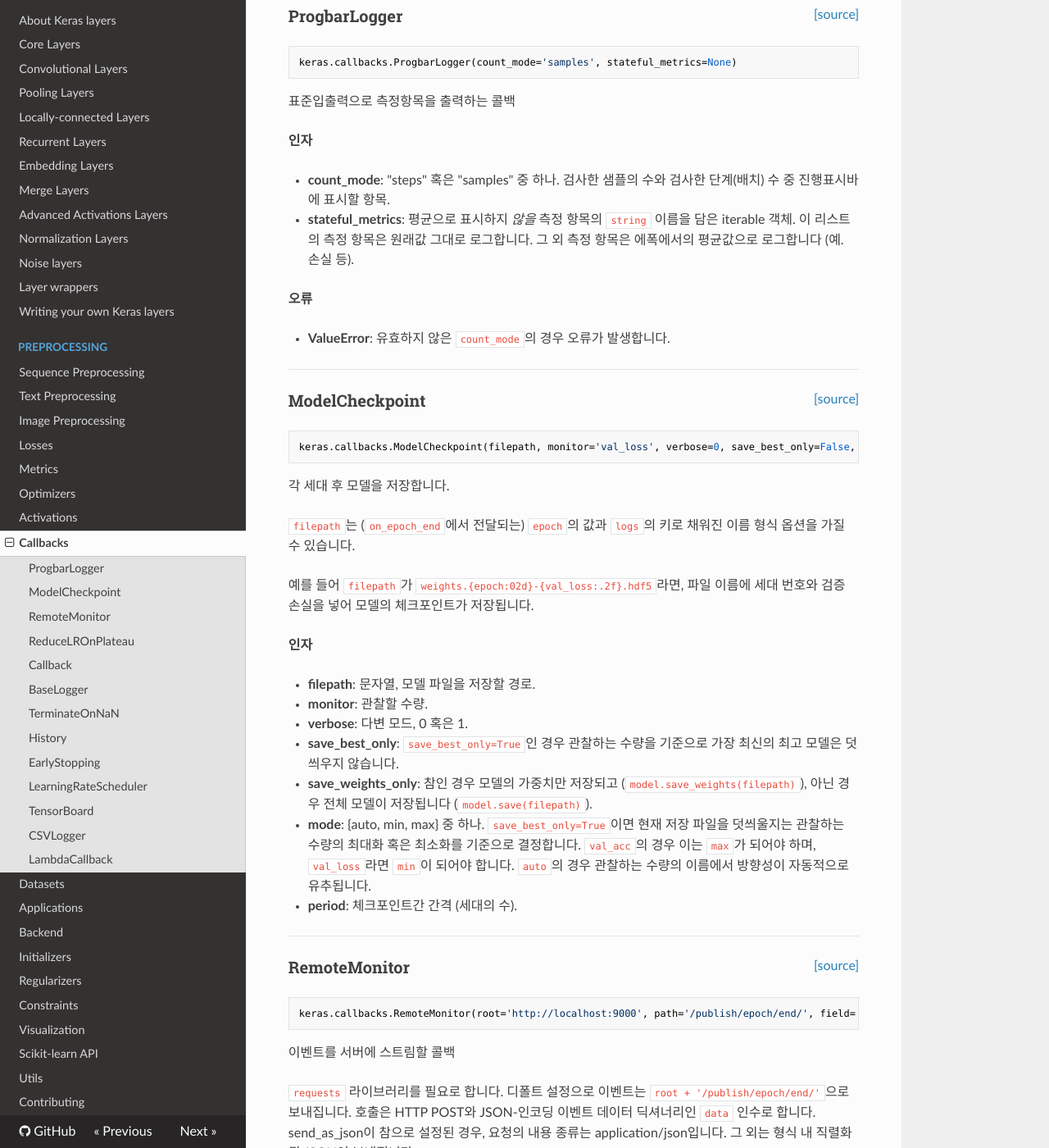
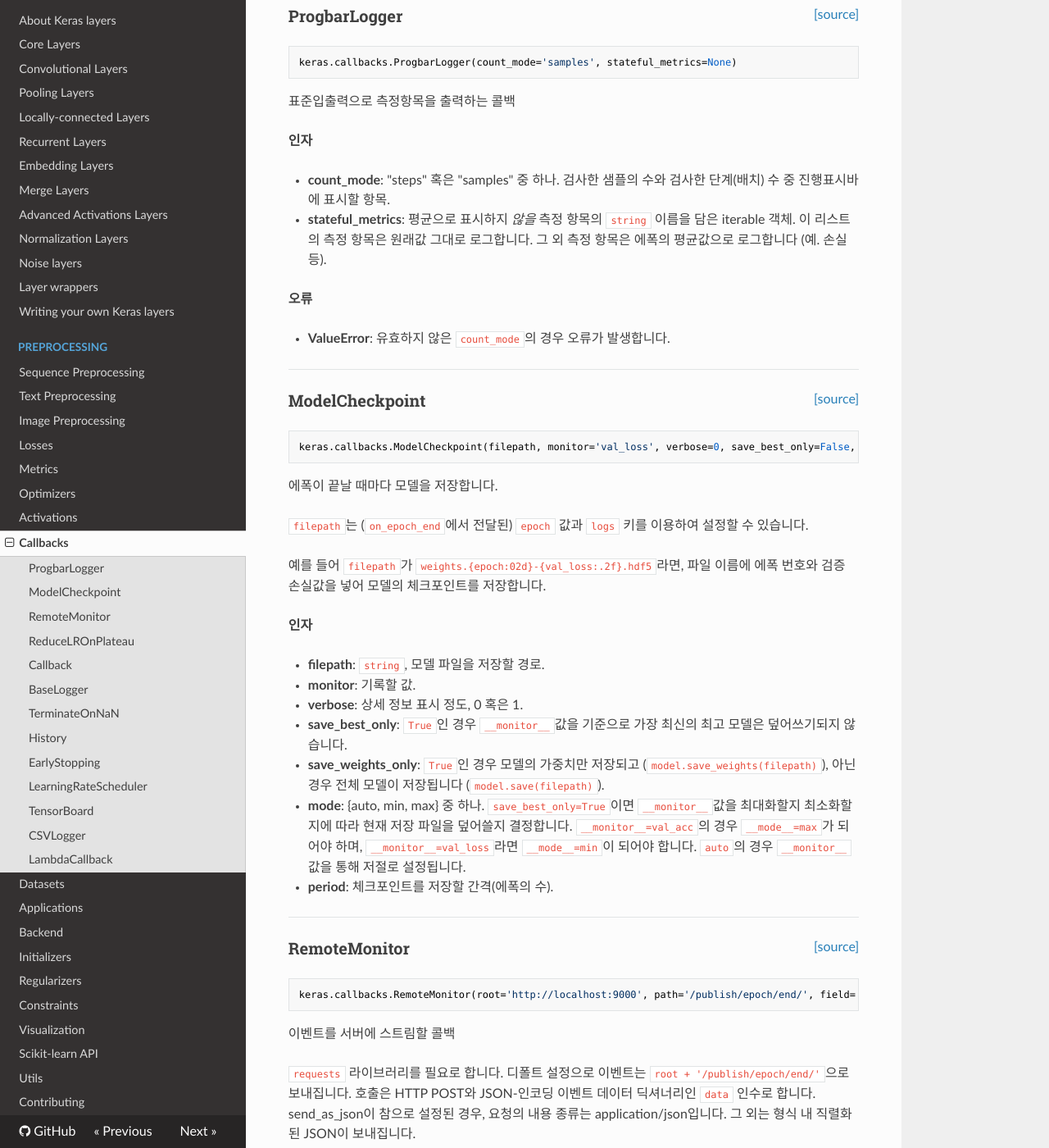
Before and after one commit to keras-team/keras-docs-ko, an MkDocs documentation site: the page built from sources/callbacks.md, in a window 1280 px wide and 1400 px high, scrolled down 275 px. Shown: the whole window at 82% size. Built offline with MkDocs 1.6.1, drawn with Linux system fonts in a browser that asks for light colours; nearby versions of some CDN libraries.

Commit message:
Update callbacks.md
ModelCheckpoint 설명 수정, 인자 설명 수정

````diff
--- a/sources/callbacks.md
+++ b/sources/callbacks.md
@@ -19,7 +19,7 @@
     검사한 샘플의 수와 검사한 단계(배치) 수 중 진행표시바에 표시할 항목.
 - __stateful_metrics__: 평균으로 표시하지 *않을* 측정 항목의 `string` 이름을 담은 iterable 객체.
     이 리스트의 측정 항목은 원래값 그대로 로그합니다.
-    그 외 측정 항목은 에폭에서의 평균값으로 로그합니다 (예. 손실 등).
+    그 외 측정 항목은 에폭의 평균값으로 로그합니다 (예. 손실 등).
 
 __오류__
 
@@ -34,36 +34,33 @@
 keras.callbacks.ModelCheckpoint(filepath, monitor='val_loss', verbose=0, save_best_only=False, save_weights_only=False, mode='auto', period=1)
 ```
 
-각 세대 후 모델을 저장합니다.
+에폭이 끝날 때마다 모델을 저장합니다.
 
-`filepath`는 (`on_epoch_end`에서 전달되는)
-`epoch`의 값과 `logs`의 키로 채워진
-이름 형식 옵션을 가질 수 있습니다.
+`filepath`는 (`on_epoch_end`에서 전달된)
+`epoch` 값과 `logs` 키를 이용하여 설정할 수 있습니다.
 
 예를 들어 `filepath`가 `weights.{epoch:02d}-{val_loss:.2f}.hdf5`라면,
-파일 이름에 세대 번호와 검증 손실을 넣어
-모델의 체크포인트가 저장됩니다.
+파일 이름에 에폭 번호와 검증 손실값을 넣어
+모델의 체크포인트를 저장합니다.
 
 __인자__
 
-- __filepath__: 문자열, 모델 파일을 저장할 경로.
-- __monitor__: 관찰할 수량.
-- __verbose__: 다변 모드, 0 혹은 1.
-- __save_best_only__: `save_best_only=True`인 경우
-    관찰하는 수량을 기준으로 가장
-    최신의 최고 모델은 덧씌우지 않습니다.
-- __save_weights_only__: 참인 경우 모델의 가중치만 저장되고
+- __filepath__: `string`, 모델 파일을 저장할 경로.
+- __monitor__: 기록할 값.
+- __verbose__: 상세 정보 표시 정도, 0 혹은 1.
+- __save_best_only__: `True`인 경우
+    `__monitor__`값을 기준으로 가장 최신의 최고 모델은 덮어쓰기되지 않습니다.
+- __save_weights_only__: `True`인 경우 모델의 가중치만 저장되고
     (`model.save_weights(filepath)`), 아닌 경우
     전체 모델이 저장됩니다 (`model.save(filepath)`).
 - __mode__: {auto, min, max} 중 하나.
     `save_best_only=True`이면
-    현재 저장 파일을 덧씌울지는
-    관찰하는 수량의 최대화 혹은 최소화를
-    기준으로 결정합니다. `val_acc`의 경우
-    이는 `max`가 되어야 하며, `val_loss`라면
-    `min`이 되어야 합니다. `auto`의 경우
-    관찰하는 수량의 이름에서 방향성이 자동적으로 유추됩니다.
-- __period__: 체크포인트간 간격 (세대의 수).
+    `__monitor__`값을 최대화할지 최소화할지에 따라
+    현재 저장 파일을 덮어쓸지 결정합니다. `__monitor__=val_acc`의 경우
+    `__mode__=max`가 되어야 하며, `__monitor__=val_loss`라면
+    `__mode__=min`이 되어야 합니다. `auto`의 경우
+    `__monitor__`값을 통해 저절로 설정됩니다.
+- __period__: 체크포인트를 저장할 간격(에폭의 수).
 
 ----
 
````
